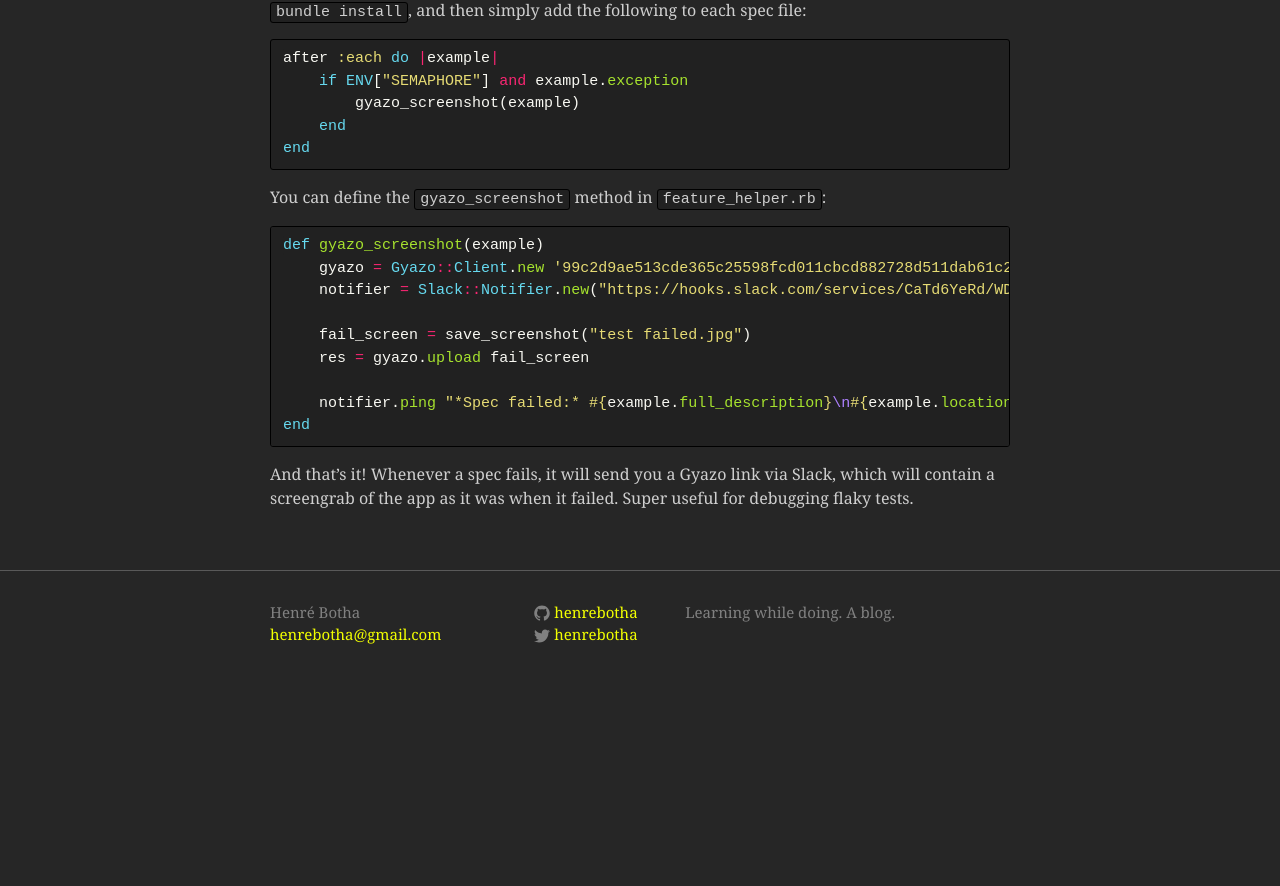
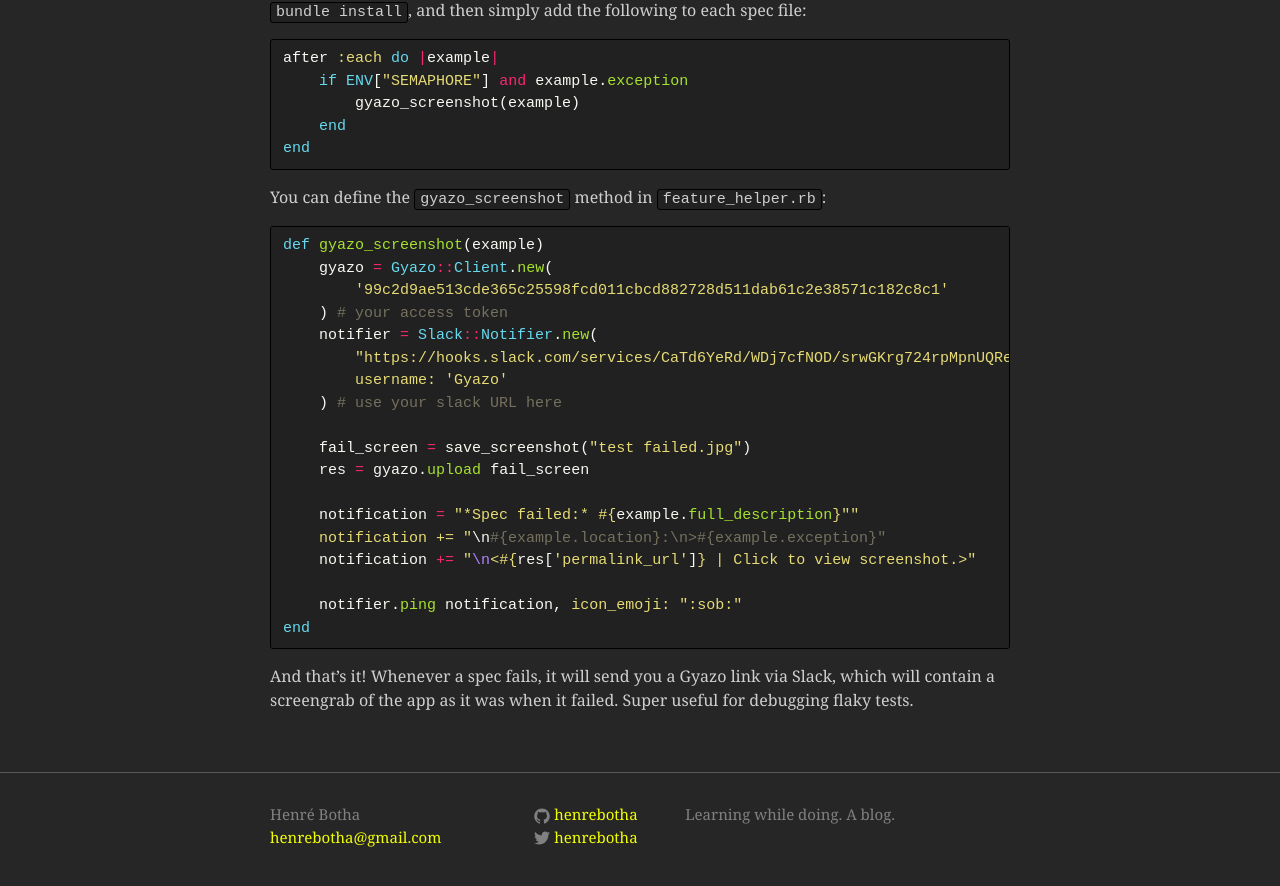
Before and after one commit to henrebotha/henrebotha.github.io, a Jekyll site: the page built from _posts/2015-06-10-debugging-remote-builds-using-gyazo.md, in a window 1280 px wide and 900 px high, scrolled down 688 px. Shown: the top 886 px of the window. Built offline with Jekyll 4.4.1, drawn with Linux system fonts in a browser that asks for light colours; Markdown is read by kramdown in place of the engine named in the settings; before the commit the page ends 1394 px from its top, so only the background shows below that.

Commit message:
narrower code example

````diff
--- a/_posts/2015-06-10-debugging-remote-builds-using-gyazo.md
+++ b/_posts/2015-06-10-debugging-remote-builds-using-gyazo.md
@@ -28,13 +28,22 @@
 
 ```ruby
 def gyazo_screenshot(example)
-    gyazo = Gyazo::Client.new '99c2d9ae513cde365c25598fcd011cbcd882728d511dab61c2e38571c182c8c1' # your access token
-    notifier = Slack::Notifier.new("https://hooks.slack.com/services/CaTd6YeRd/WDj7cfNOD/srwGKrg724rpMpnUQReE6dLP", username: 'Gyazo') # use your slack URL here
+    gyazo = Gyazo::Client.new(
+        '99c2d9ae513cde365c25598fcd011cbcd882728d511dab61c2e38571c182c8c1'
+    ) # your access token
+    notifier = Slack::Notifier.new(
+        "https://hooks.slack.com/services/CaTd6YeRd/WDj7cfNOD/srwGKrg724rpMpnUQReE6dLP",
+        username: 'Gyazo'
+    ) # use your slack URL here
 
     fail_screen = save_screenshot("test failed.jpg")
     res = gyazo.upload fail_screen
 
-    notifier.ping "*Spec failed:* #{example.full_description}\n#{example.location}:\n>#{example.exception}\n<#{res['permalink_url']} | Click to view screenshot.>", icon_emoji: ":sob:"
+    notification = "*Spec failed:* #{example.full_description}""
+    notification += "\n#{example.location}:\n>#{example.exception}"
+    notification += "\n<#{res['permalink_url']} | Click to view screenshot.>"
+
+    notifier.ping notification, icon_emoji: ":sob:"
 end
 ```
 
````
